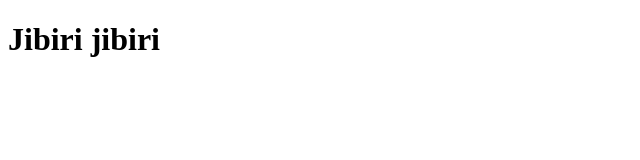
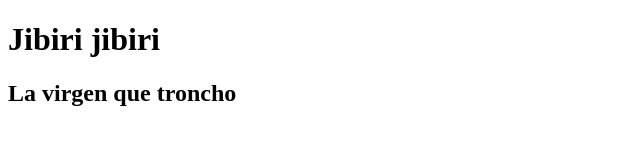
Before and after one commit to crisrogo/pildora-git, a plain HTML site: page index.html in a window 1280 px wide. Shown: the whole page, without its empty margins (0-640 px from the left). Drawn offline with Linux system fonts and the light colour scheme.

Commit message:
Añado boton h2.

```diff
--- a/index.html
+++ b/index.html
@@ -3,5 +3,6 @@
 <head></head>
 <body>
 <h1>Jibiri jibiri</h1>
+<h2>La virgen que troncho</h2>
 </body>
 </html>
```
